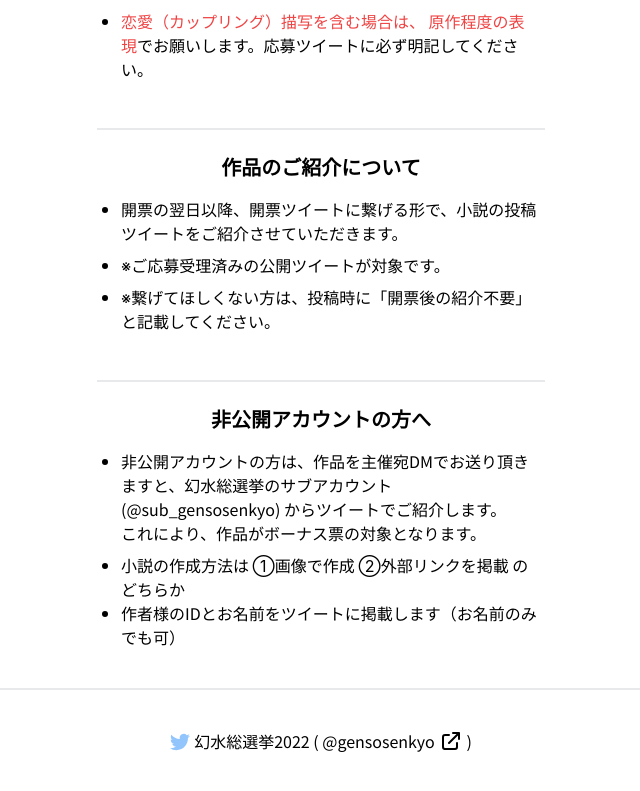
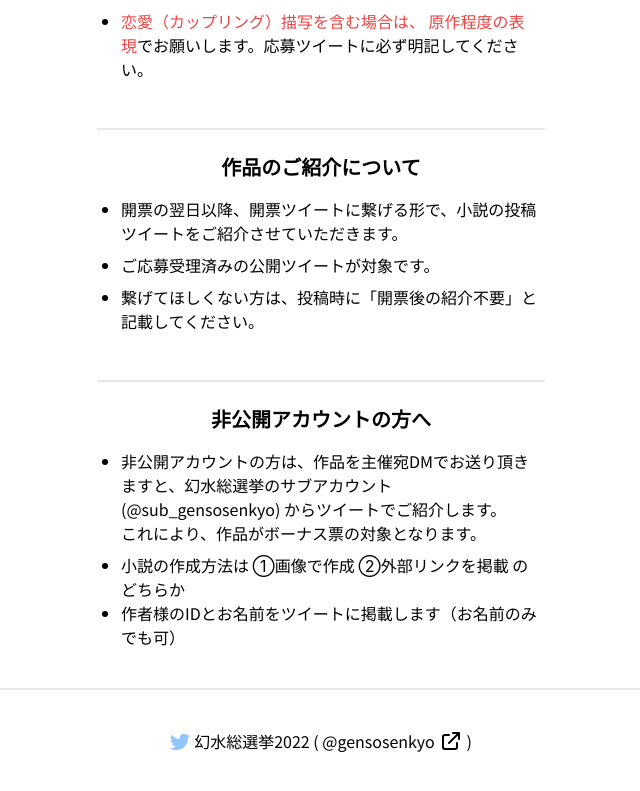
Before and after one commit to true-runes/suikoden-election-2022-frontend, a Next.js app: page /events-in-event/novels-on-themes in a window 1280 px wide. Shown: the part 3098-3889 px from the top of the page, without its empty margins (319-959 px from the left). Built offline with nearby package versions, Linux system fonts and the light colour scheme; no server answers; a web font is replaced by a local one.

Commit message:
feat: 🎸 記述を修正した

```diff
--- a/pages/events-in-event/novels-on-themes.tsx
+++ b/pages/events-in-event/novels-on-themes.tsx
@@ -285,10 +285,10 @@ const NovelsOnThemes: NextPage = () => {
                       開票の翌日以降、開票ツイートに繋げる形で、小説の投稿ツイートをご紹介させていただきます。
                     </li>
                     <li className="pb-2">
-                      ※ご応募受理済みの公開ツイートが対象です。
+                      ご応募受理済みの公開ツイートが対象です。
                     </li>
                     <li className="pb-2">
-                      ※繋げてほしくない方は、投稿時に「開票後の紹介不要」と記載してください。
+                      繋げてほしくない方は、投稿時に「開票後の紹介不要」と記載してください。
                     </li>
                   </ul>
                 </div>
```
